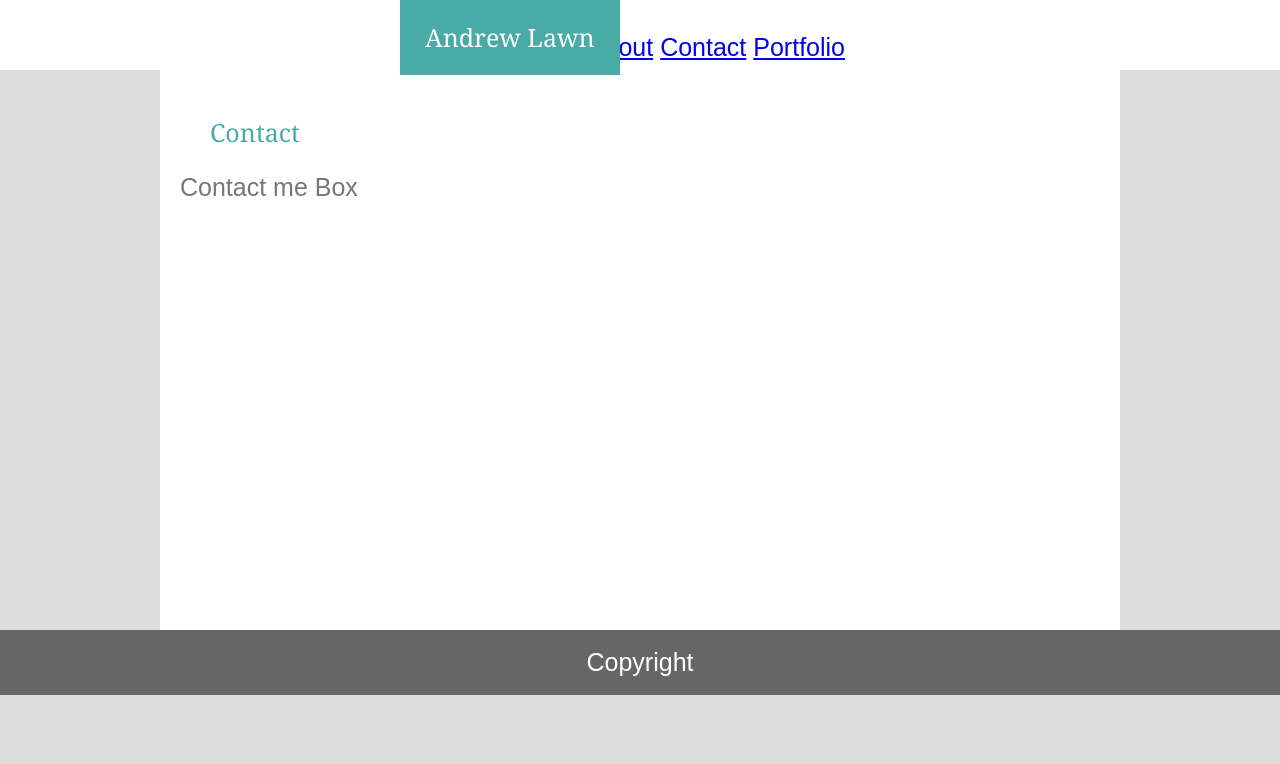
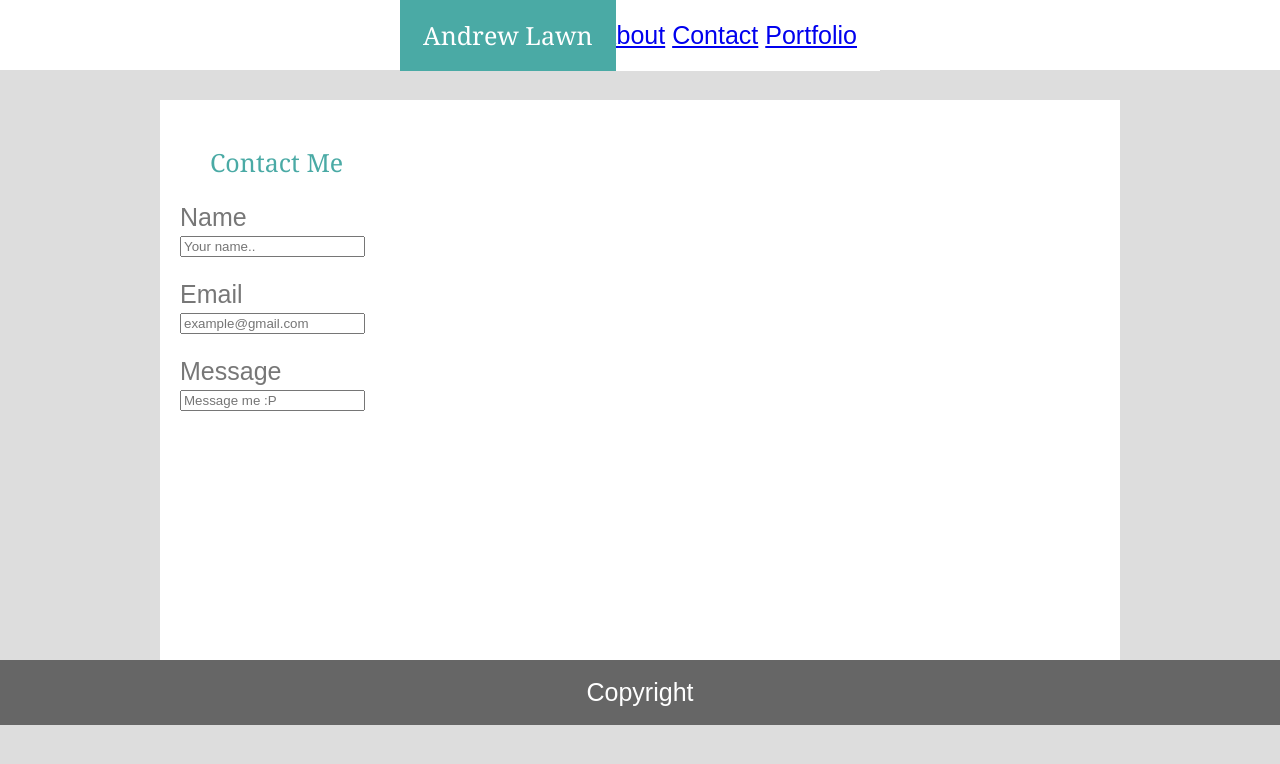
Before and after one commit to Lawna12/Basic-Portfolio, a PHP site: page /contact.html in a window 1280 px wide. Shown: the top 764 px of the page. Run offline with PHP 8.4, Linux system fonts and the light colour scheme.

Commit message:
changes in all html and css input boxes added

```diff
--- a/assets/css/contactStyles.css
+++ b/assets/css/contactStyles.css
@@ -25,7 +25,7 @@ h1 {
     background: #4aaaa5;
     font-family: Georgia, 'Times New Roman', Times, serif;
     position: fixed;
-    padding: 25px;
+    padding: 23px;
     text-align: center;
     top: 0px;
     left: 400px;
@@ -37,6 +37,7 @@ h1 {
     width: 960px;
     height: 560px;
     margin: 0 auto 0 auto;
+    margin-top: 30px;
     padding: 20px;
 
 }
@@ -44,7 +45,7 @@ h1 {
 .Buttons {
     position: fixed;
     background: #ffffff;
-    padding: 35px;
+    padding: 23px;
     text-align: center;
     top: 0;
     right: 400px;
--- a/assets/css/portfolioStyles.css
+++ b/assets/css/portfolioStyles.css
@@ -25,7 +25,7 @@ h1 {
     background: #4aaaa5;
     font-family: Georgia, 'Times New Roman', Times, serif;
     position: fixed;
-    padding: 35px;
+    padding: 23px;
     text-align: center;
     top: 0px;
     left: 400px;
@@ -37,6 +37,7 @@ h1 {
     width: 960px;
     height: 560px;
     margin: 0 auto 0 auto;
+    margin-top: 30px;
     padding: 20px;
 
 }
@@ -44,7 +45,7 @@ h1 {
 .Buttons {
     position: fixed;
     background: #ffffff;
-    padding: 35px;
+    padding: 23px;
     text-align: center;
     top: 0;
     right: 400px;
--- a/contact.html
+++ b/contact.html
@@ -12,9 +12,9 @@
     <header></header>
 
     <div class="Buttons">
-        <a href="#home">About</a>
-        <a href="#contact">Contact</a>
-        <a href="#about">Portfolio</a>
+        <a href="./index.html">About</a>
+        <a href="./contact.html">Contact</a>
+        <a href="./portfolio.html">Portfolio</a>
     </div>
 
     <div id="fixed">
@@ -25,9 +25,26 @@
 
         <section id="content">
 
-            <h1>Contact</h1>
-            Contact me Box
+        <h1>Contact Me</h1>
 
+        <form action="action_page.php">
+            <label for="Full-Name">Name</label> <br>
+            <input type="text" id="Full-Name" name="fullname" placeholder="Your name..">
+            <br>
+            <br>
+
+            <label for="Email">Email</label><br>
+            <input type="text" id="Email" name="email" placeholder="example@gmail.com">
+            <br>
+            <br>
+
+            <label for="Message">Message</label> <br>
+            <input type="text" id="Message" name="message" placeholder="Message me :P">
+            <br>
+            <br>
+
+
+        </form>
 
         </section>
 
--- a/portfolio.html
+++ b/portfolio.html
@@ -12,9 +12,9 @@
     <header></header>
 
     <div class="Buttons">
-        <a href="#home">About</a>
-        <a href="#contact">Contact</a>
-        <a href="#about">Portfolio</a>
+        <a href="./index.html">About</a>
+        <a href="./contact.html">Contact</a>
+        <a href="./portfolio.html">Portfolio</a>
     </div>
 
     <div id="fixed">
```
Also changed, not shown: index.html (+4 -4 lines).
